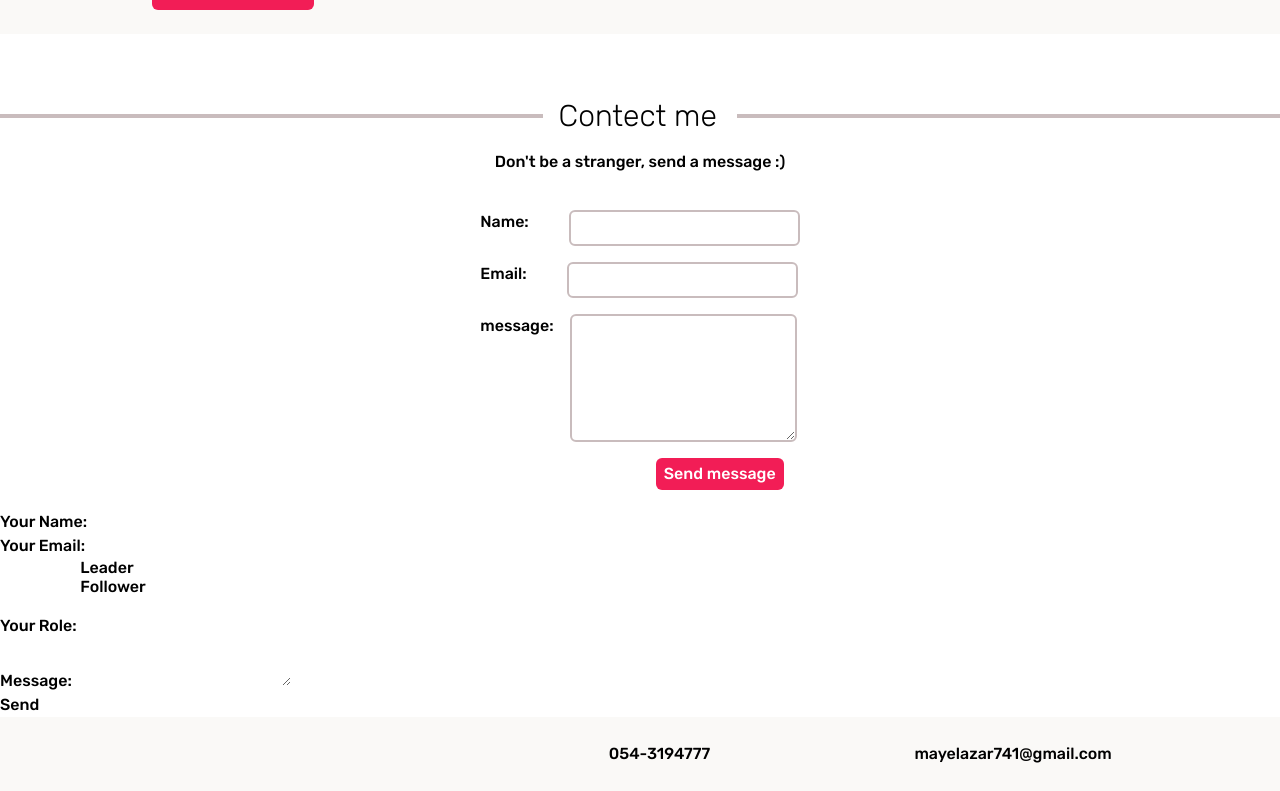
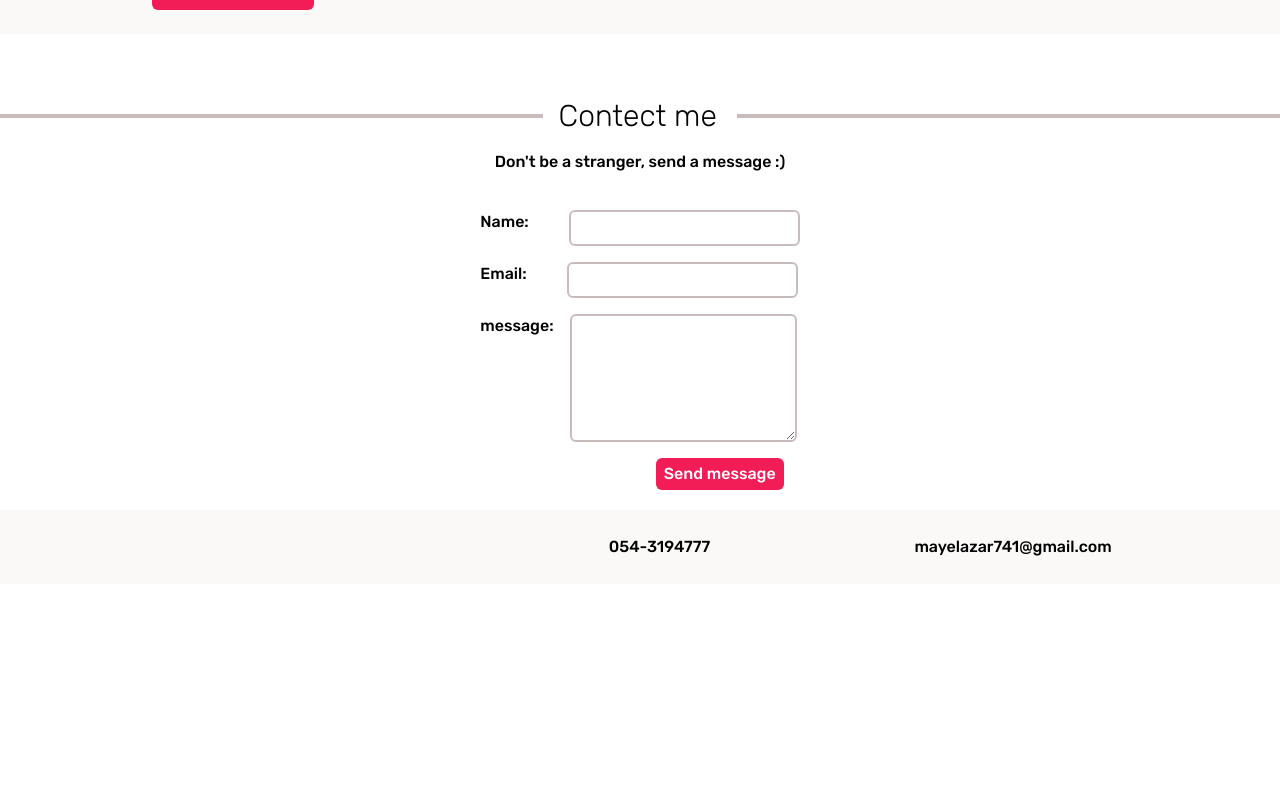
Before and after one commit to MayElazar/may-portfolio, a React (Create React App) app: page /AboutMe in a window 1280 px wide. Shown: the part 694-1485 px from the top of the page. After the commit the page ends 1278 px from the top, so only its background shows below. Built offline with nearby package versions, Linux system fonts and the light colour scheme; some icons are missing; a web font is replaced by a local one; what tailwind-scroll-behavior would draw is missing.

Commit message:
adjust form

```diff
--- a/src/components/contectme.js
+++ b/src/components/contectme.js
@@ -14,6 +14,7 @@
       </p>
       <div className="flex justify-center">
         <form
+          action="POST"
           className="flex flex-col p-5"
           name="contact"
           method="POST"
@@ -58,37 +59,6 @@
         </form>
       </div>
 
-      {/********************************* */}
-      <form name="contact" method="POST" data-netlify="true">
-        <p>
-          <label>
-            Your Name: <input type="text" name="name" />
-          </label>
-        </p>
-        <p>
-          <label>
-            Your Email: <input type="email" name="email" />
-          </label>
-        </p>
-        <p>
-          <label>
-            Your Role:{" "}
-            <select name="role[]" multiple>
-              <option value="leader">Leader</option>
-              <option value="follower">Follower</option>
-            </select>
-          </label>
-        </p>
-        <p>
-          <label>
-            Message: <textarea name="message"></textarea>
-          </label>
-        </p>
-        <p>
-          <button type="submit">Send</button>
-        </p>
-      </form>
-      {/************************************** */}
       <div className="bg-white-whiteGray">
         <div className="hidden md:flex  p-4 flex-row justify-evenly">
           <div className="flex ">
```
